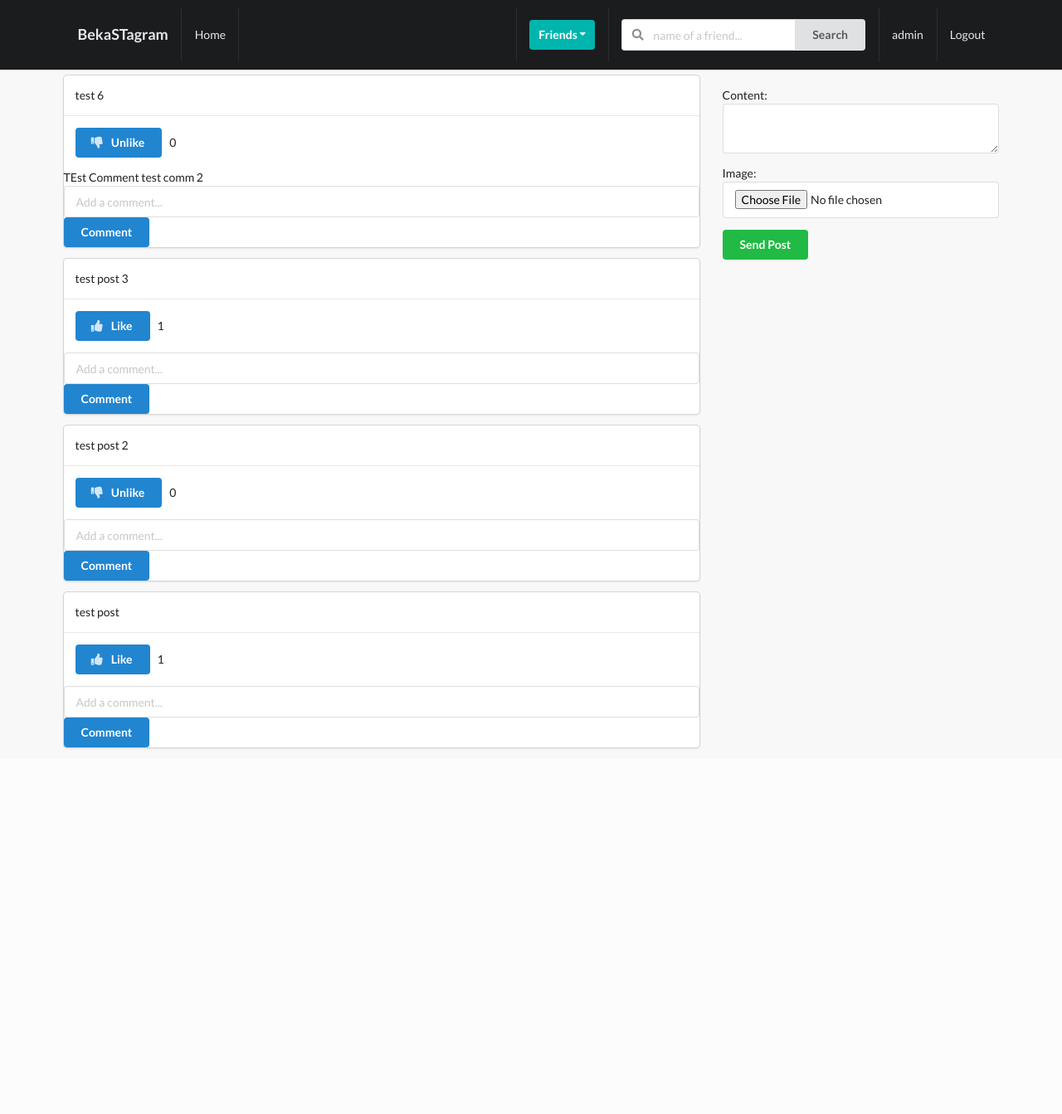
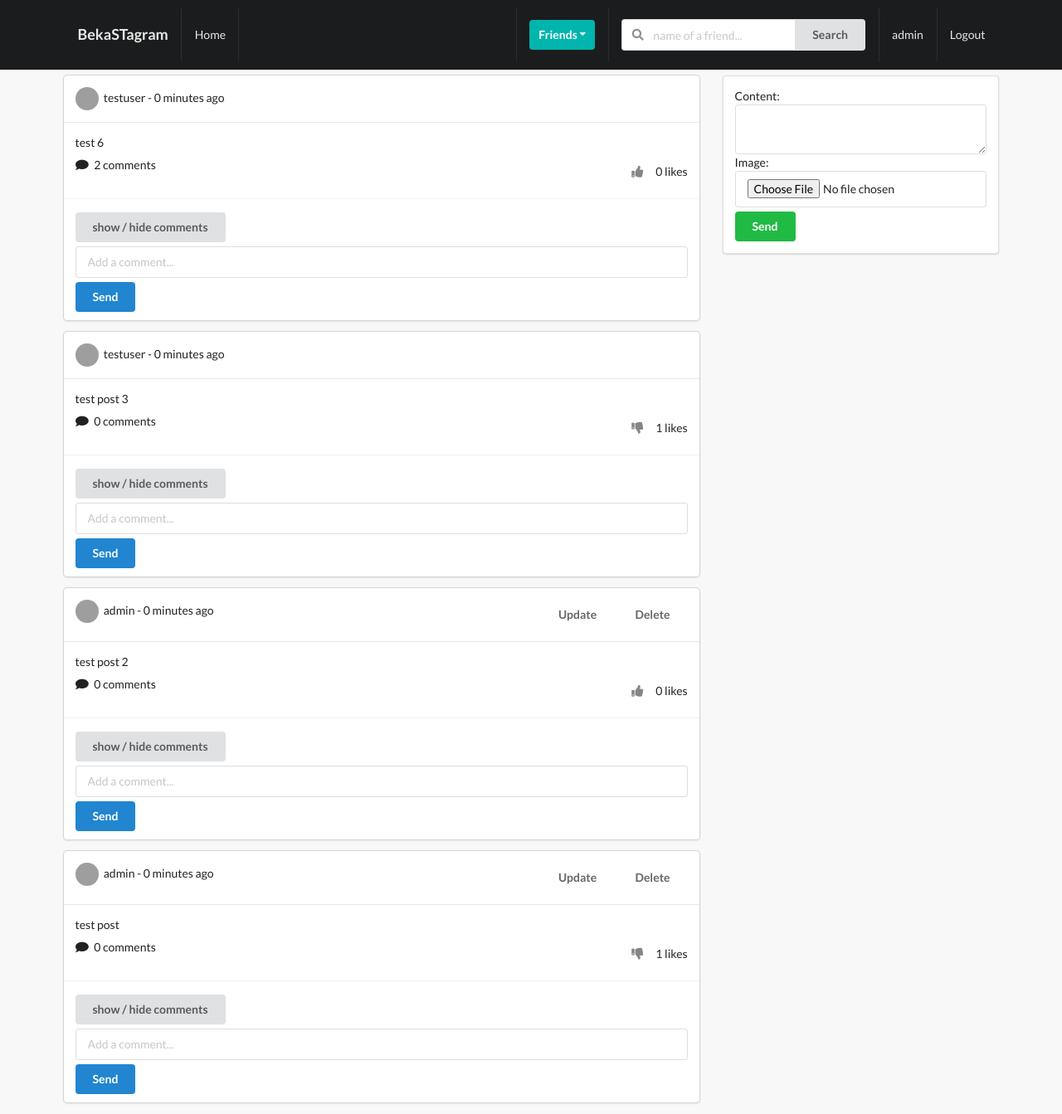
Before and after one commit to Bidahmetov02/django_social_net, a Django app: page /posts/ in a window 1280 px wide. Shown: the whole page at 83% size. Before the commit the page ends 903 px from the top, so only its background shows below. Run offline with Django 3.2, Linux system fonts and the light colour scheme; a user stored in the database is signed in; data comes from the database, SQL or seed files in the repository; both versions use the stored data as it was after the commit; some libraries are stand-ins or nearby versions; grey boxes are pictures that could not be loaded.

Commit message:
New template for posts/. UpdatePost and DeletePost class-based views.

```diff
--- a/src/posts/templates/posts/main.html
+++ b/src/posts/templates/posts/main.html
@@ -1,62 +1,112 @@
 {% extends 'base.html' %}
 
-{% block title %}posts{% endblock %}
+{% block title %}main page{% endblock title %}
 
 {% block content %}
+<div class="ui grid">
+    <div class="eleven wide column">
+        {% for obj in qs %}
 
+        <div class="ui fluid card">
+            <div class="content">
+                <div class="right floated meta">
                 <div class="ui grid">
                     <div class="row">
-			<div class="eleven wide column">
-				{% for obj in qs %}
-					<div class="ui fluid card">
-						<div class="content">
-							{{obj.content}}
+                        {% ifequal request.user obj.author.user %}
+                            <a href="{% url 'posts:post-update' obj.id %}"><button class="ui button bwhite-lg ">Update</button></a>
+                            <a href="{% url 'posts:post-delete' obj.id %}"><button class="ui button bwhite-lg ">Delete</button></a>
+                        {% endifequal %}
+                    </div>
+                </div>
+
+                </div>
+                <img class="ui avatar image" src={{obj.author.avatar.url}}>
+                {{ obj.author.user }} - {{ obj.created|timesince}} ago
+            </div>
+            <div class="ui fluid image">
+                {% if obj.image %}
+                    <img src={{obj.image.url}}>
+                {% endif %}
             </div>
             <div class="content">
+                <p> {{ obj.content }} </p>
+                <div class="right floated">
                     <form action="{% url 'posts:like-post-view' %}" method="POST">
                         {% csrf_token %}
-								<input type="hidden" name="post_id" value="{{obj.id}}">
-								<button type="submit" class="ui primary button">
-
-									{% if profile in obj.liked.all %}
-										<i class="thumbs up icon"></i>&nbsp;Like
+                        <input type="hidden" name="post_id" value={{obj.id}}>
+                        {% if profile not in obj.liked.all %}
+                            <button type="submit" class="ui bwhite-sm button"><i class="thumbs up icon"></i>
+                            </button>
+                            <span> {{obj.num_likes}} likes</span>
                         {% else %}
-										<i class="thumbs down icon"></i>&nbsp;Unlike
+                            <button type="submit" class="ui bwhite-sm button"><i class="thumbs down icon"></i>
+                            </button>
+                            <span> {{obj.num_likes}} likes</span>
                         {% endif %}
-
-								</button>
-								&nbsp;{{obj.num_likes}}
                     </form>
                 </div>
-						<div>
+                <i class="comment icon"></i>
+                <span> {{ obj.num_comments }} comments</span>
+            </div>
+            <div class="extra content">
+                <div class="mb-5">
+
+                </div>
+                <button class="cmt_btn ui button mb-5">show / hide comments</button>
+                <div class="comment-box">
                 {% if obj.comment_set.all %}
                     {% for c in obj.comment_set.all %}
-									{{c.body}}
+
+                        <div class="ui segment mb-5">
+                            <img class="ui avatar image" src={{c.user.avatar.url}}>
+                            <span>{{ c.user }}</span>
+                            <div class='mt-5'>{{ c.body }}</div>
+                        </div>
+
                     {% endfor %}
                 {% endif %}
                 </div>
-						<form action="" method="POST" class="ui form">
+
+                <form action="" method="POST"class='ui fluid form'>
                     {% csrf_token %}
-							{{c_form}}
-							<input type="hidden" name="post_id" value="{{obj.id}}">
-							<button type="submit" name="submit_c_form" class="ui button primary">Comment</button>
+                    <input type="hidden" name="post_id" value={{obj.id}}>
+                    {{ c_form }}
+                    <button type="submit" name="submit_c_form" class="ui primary button mt-5 w-full">Send</button>
                 </form>
-					</div>
-				{% endfor %}
-			</div>
-			<div class="five wide column">
-				{% if post_added %}
-					<div class="ui green message">Post added</div>
-				{% endif %}
-				<form action="" method="POST" class="ui form" enctype="multipart/form-data">
-					{% csrf_token %}
-					{{p_form.as_p}}
-					<button type="submit" name="submit_p_form" class="ui button positive">Send Post</button>
-				</form>
-			</div>
-
             </div>
         </div>
 
 
-{% endblock %}
+        {% endfor %}
+    </div>
+    <div class="five wide column">
+        <div class="ui segment">
+            {% if post_added %}
+                <div class="ui green message">Post added</div>
+            {% endif %}
+            <form action="" method="POST" class='ui form' enctype="multipart/form-data">
+                {% csrf_token %}
+                {{p_form}}
+                <button type='submit' name="submit_p_form" class="ui positive button w-full mt-5">Send</button>
+            </form>
+        </div>
+    </div>
+</div>
+{% endblock content %}
+
+{% block scripts %}
+    <script>
+        $( document ).ready(function() {
+            let display = false
+            $(".cmt_btn").click(function () {
+                if (display===false) {
+                    $(this).next(".comment-box").show("slow");
+                    display=true
+                } else {
+                    $(this).next(".comment-box").hide("slow");
+                    display=false
+                }
+            });
+        });
+    </script>
+{% endblock scripts %}
--- a/src/posts/urls.py
+++ b/src/posts/urls.py
@@ -1,9 +1,11 @@
-from .views import post_comment_create_and_list_view, like_unlike_post
+from .views import post_comment_create_and_list_view, like_unlike_post, PostDeleteView, PostUpdateView
 from django.urls import path
 
 app_name = 'posts'
 
 urlpatterns = [
 	path('', post_comment_create_and_list_view, name='main-post-view'),
-	path('liked/', like_unlike_post, name='like-post-view')
+	path('liked/', like_unlike_post, name='like-post-view'),
+	path('<pk>/delete', PostDeleteView.as_view(), name='post-delete'),
+	path('<pk>/update', PostUpdateView.as_view(), name='post-update'),
 ]
--- a/src/posts/views.py
+++ b/src/posts/views.py
@@ -2,6 +2,9 @@ from django.shortcuts import render, redirect
 from .models import Post, Like
 from profiles.models import Profile
 from .forms import PostModelForm, CommentModelForm
+from django.views.generic import UpdateView, DeleteView
+from django.urls import reverse_lazy
+from django.contrib import messages
 # Create your views here.
 
 def post_comment_create_and_list_view(request):
@@ -67,3 +70,31 @@ def like_unlike_post(request):
 			like.save()
 
 	return redirect('posts:main-post-view')
+
+
+class PostDeleteView(DeleteView):
+	model = Post
+	template_name = 'posts/confirm_del.html'
+	success_url = reverse_lazy('posts:main-post-view')
+
+	def get_object(self, *args, **kwargs):
+		pk = self.kwargs.get('pk')
+		obj = Post.objects.get(pk=pk)
+		if obj.author.user != self.request.user:
+			messages.warning(self.request, 'You need to be the author of the post in order to delete it!')
+		return obj
+
+
+class PostUpdateView(UpdateView):
+	form_class = PostModelForm
+	model = Post
+	template_name = 'posts/update.html'
+	success_url = reverse_lazy('posts:main-post-view')
+
+	def form_valid(self, form):
+		profile = Profile.objects.get(user=self.request.user)
+		if form.instance.author == profile:
+			return super().form_valid(form)
+		else:
+			form.add_error(None, 'You need to be the author of the post in order to update it!')
+			return super().form_invalid(form)
--- a/src/static_project/style.css
+++ b/src/static_project/style.css
@@ -20,3 +20,20 @@ body {
 	top: 200px !important;
 	font-size: 20px !important;
 }
+
+.mb-5 {
+	margin-bottom: 5px !important;
+}
+
+.bwhite-lg {
+	background-color: transparent !important;
+}
+
+.bwhite-sm {
+	background-color: transparent !important;
+	width: 10px !important;
+}
+
+.comment-box {
+	display: none;
+}
```
Also changed, not shown: src/posts/templates/posts/confirm_del.html (added, +29 -0 lines), src/posts/templates/posts/update.html (added, +16 -0 lines), src/db.sqlite3. Lines whose indentation alone changed are shown as unchanged.
